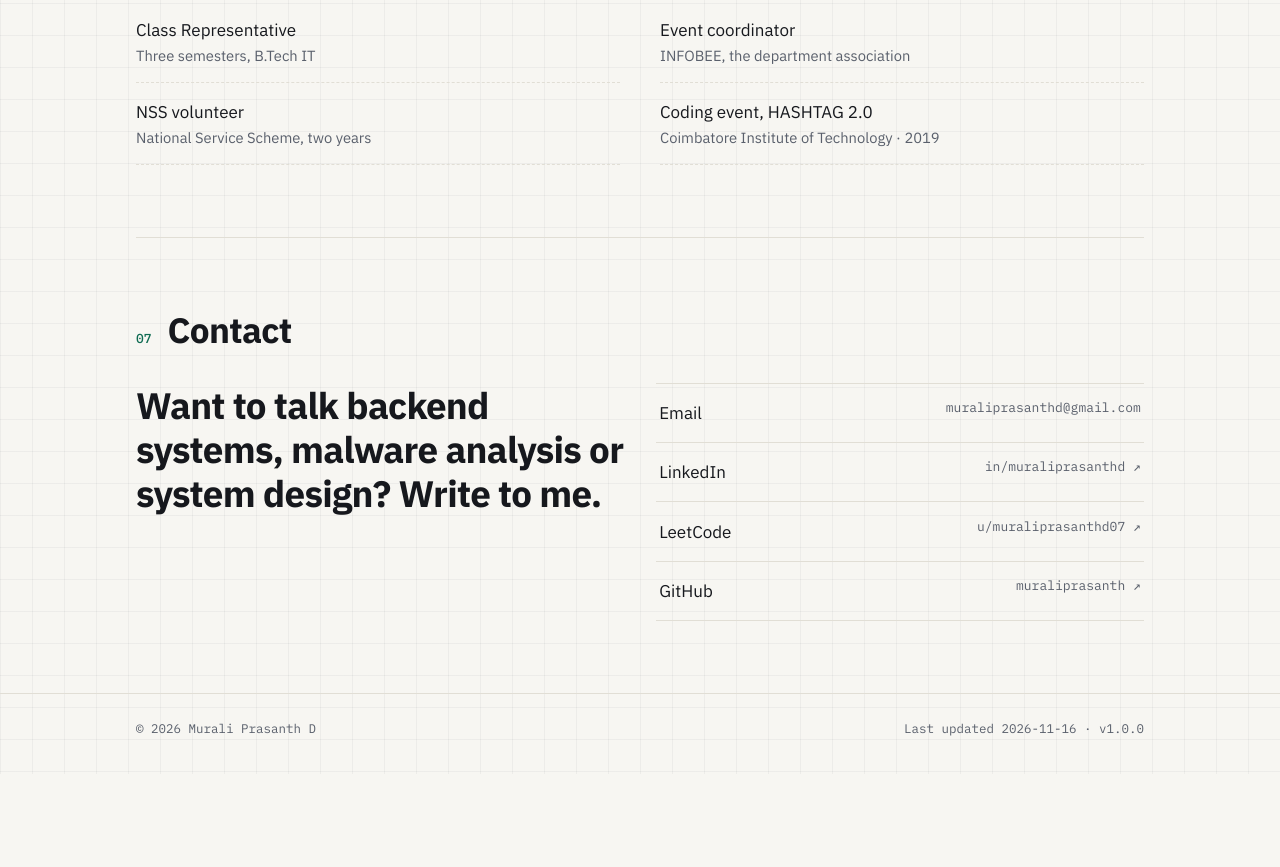
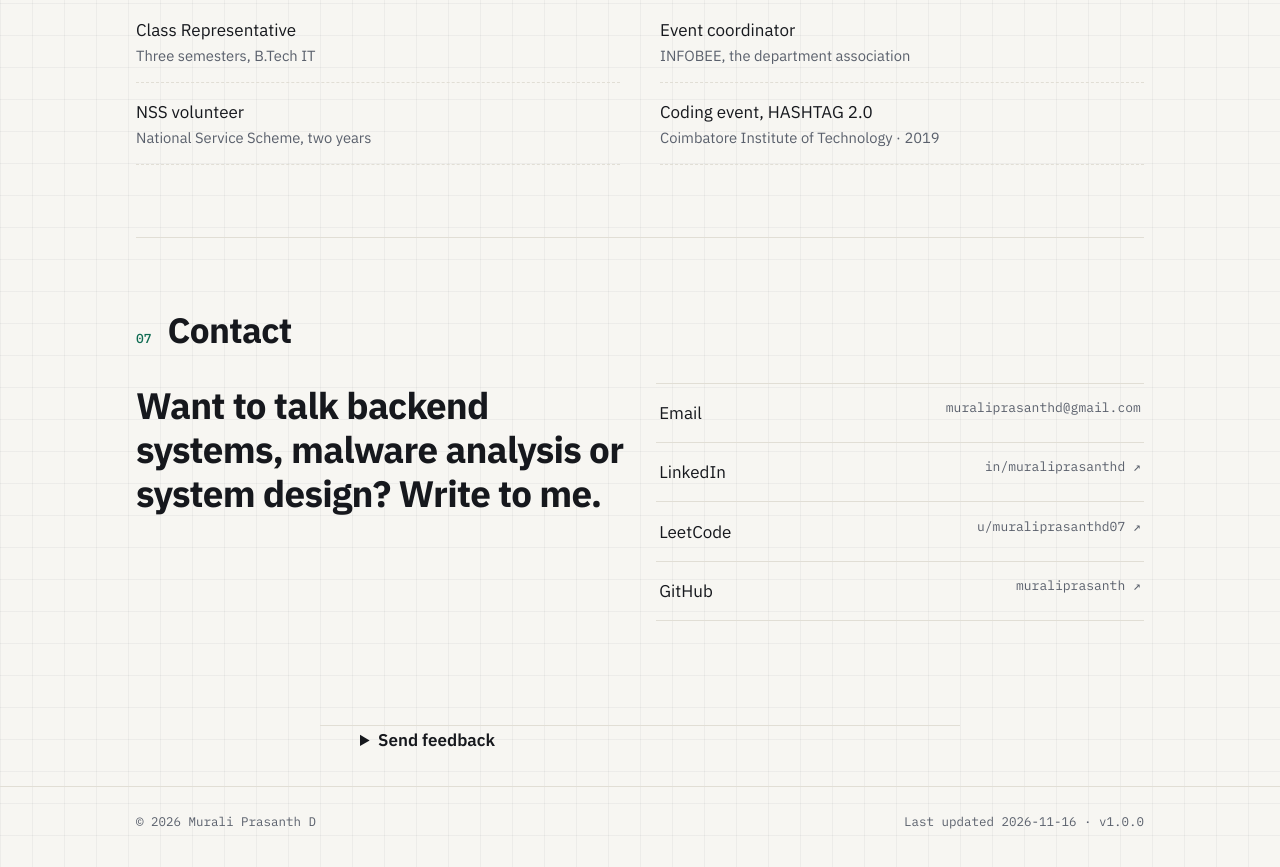
Before and after one commit to muraliprasanth/muraliprasanth.github.io, a plain HTML site: page index.html in a window 1280 px wide. Shown: the part 6365-7232 px from the top of the page. Before the commit the page ends 7139 px from the top, so only its background shows below. Drawn offline with Linux system fonts and the light colour scheme.

Commit message:
Feedback box; robots.txt, llms.txt and llm.txt

```diff
--- a/index.html
+++ b/index.html
@@ -438,6 +438,8 @@ footer .wrap{display:flex;flex-wrap:wrap;justify-content:space-between;gap:.5rem
 </div>
 </main>
 
+<section class="wrap" data-feedback-site="portfolio" aria-label="Feedback"></section>
+
 <footer>
   <div class="wrap"><span>© <span id="yr">2026</span> Murali Prasanth D</span><span>Last updated 2026-11-16 · <span data-site-version>v1.0.0</span></span></div>
 </footer>
@@ -455,5 +457,6 @@ footer .wrap{display:flex;flex-wrap:wrap;justify-content:space-between;gap:.5rem
   document.getElementById("yr").textContent=new Date().getFullYear();
 })();
 </script>
+<script src="site-feedback.js" defer></script>
 </body>
 </html>
--- /dev/null
+++ b/site-feedback.js
@@ -0,0 +1,76 @@
+/* Anonymous feedback box for Murali's public sites (added 2026-11-24).
+   Put <section data-feedback-site="KEY"></section> where the box should be and load this file with defer.
+   It sends one text message to the shared feedback API of the Watch Map project (Cloudflare D1 "mcu-feedback").
+   KEY must be listed in SITES in mcu-watch-map/lib/feedback.js for this page's origin, or the API refuses it.
+   Nothing about the visitor is stored here; the server keeps the text, the time and a keyed hash of the IP
+   address (only to limit how often one address can post). Messages are mailed to the owner, never shown publicly. */
+(function () {
+  "use strict";
+  var API = "https://mcu-watch-map.pages.dev/api/feedback";
+  var MAX = 1000;
+
+  function el(tag, props, style) {
+    var n = document.createElement(tag);
+    Object.keys(props || {}).forEach(function (k) { n[k] = props[k]; });
+    Object.keys(style || {}).forEach(function (k) { n.style[k] = style[k]; });
+    return n;
+  }
+
+  function mount(box) {
+    var site = box.getAttribute("data-feedback-site");
+    if (!site || box.getAttribute("data-feedback-ready")) return;
+    box.setAttribute("data-feedback-ready", "1");
+    box.style.margin = box.style.margin || "2rem auto";
+    box.style.maxWidth = box.style.maxWidth || "40rem";
+
+    var details = el("details");
+    var summary = el("summary", { textContent: "Send feedback" }, { cursor: "pointer", fontWeight: "600" });
+    var form = el("form", { noValidate: true }, { display: "grid", gap: "0.5rem", marginTop: "0.75rem" });
+    var id = "site-feedback-text-" + site;
+    var label = el("label", { htmlFor: id, textContent: "Anything you want to say: feedback, ideas, what you like or do not, or a thank-you. Anonymous, text only, no links." });
+    var text = el("textarea", { id: id, name: "text", rows: 4, maxLength: MAX, required: true },
+      { width: "100%", boxSizing: "border-box", font: "inherit", color: "inherit", background: "transparent", border: "1px solid currentColor", borderRadius: "6px", padding: "0.5rem" });
+    /* a trap field that people never see; bots fill it in */
+    var trap = el("input", { type: "text", name: "website", tabIndex: -1, autocomplete: "off" }, { position: "absolute", left: "-9999px", width: "1px", height: "1px", opacity: "0" });
+    trap.setAttribute("aria-hidden", "true");
+    var send = el("button", { type: "submit", textContent: "Send" },
+      { justifySelf: "start", font: "inherit", color: "inherit", background: "transparent", border: "1px solid currentColor", borderRadius: "6px", padding: "0.35rem 1rem", cursor: "pointer" });
+    var status = el("p", {}, { margin: "0", minHeight: "1.2em" });
+    status.setAttribute("role", "status");
+
+    form.addEventListener("submit", function (ev) {
+      ev.preventDefault();
+      var value = text.value.trim();
+      if (value.length < 3) { status.textContent = "Write a little more first."; text.focus(); return; }
+      send.disabled = true;
+      status.textContent = "Sending…";
+      fetch(API, {
+        method: "POST",
+        mode: "cors",
+        credentials: "omit",
+        referrerPolicy: "no-referrer",
+        headers: { "content-type": "application/json" },
+        body: JSON.stringify({ text: value, website: trap.value, site: site })
+      }).then(function (r) {
+        return r.json().catch(function () { return {}; }).then(function (d) { return { ok: r.ok, d: d }; });
+      }).then(function (res) {
+        if (res.ok) { status.textContent = "Thank you! Your message was sent."; text.value = ""; }
+        else { status.textContent = (res.d && res.d.error) || "That did not work. Please try again later."; }
+      }).catch(function () {
+        status.textContent = "Could not reach the feedback box. Please try again later.";
+      }).then(function () { send.disabled = false; });
+    });
+
+    form.appendChild(label);
+    form.appendChild(text);
+    form.appendChild(trap);
+    form.appendChild(send);
+    form.appendChild(status);
+    details.appendChild(summary);
+    details.appendChild(form);
+    box.appendChild(details);
+  }
+
+  function start() { Array.prototype.forEach.call(document.querySelectorAll("[data-feedback-site]"), mount); }
+  if (document.readyState === "loading") document.addEventListener("DOMContentLoaded", start); else start();
+})();
```
Also changed, not shown: llm.txt (added), llms.txt (added), robots.txt (added).
